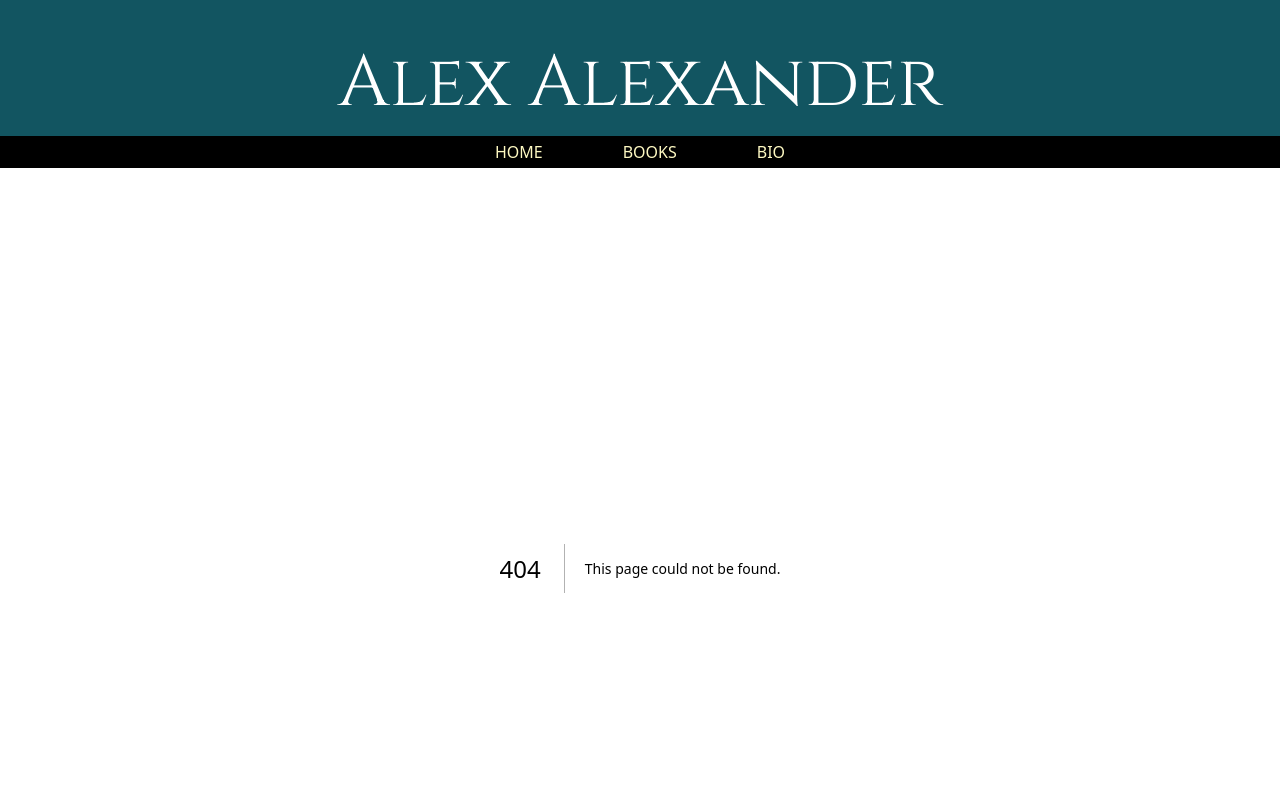
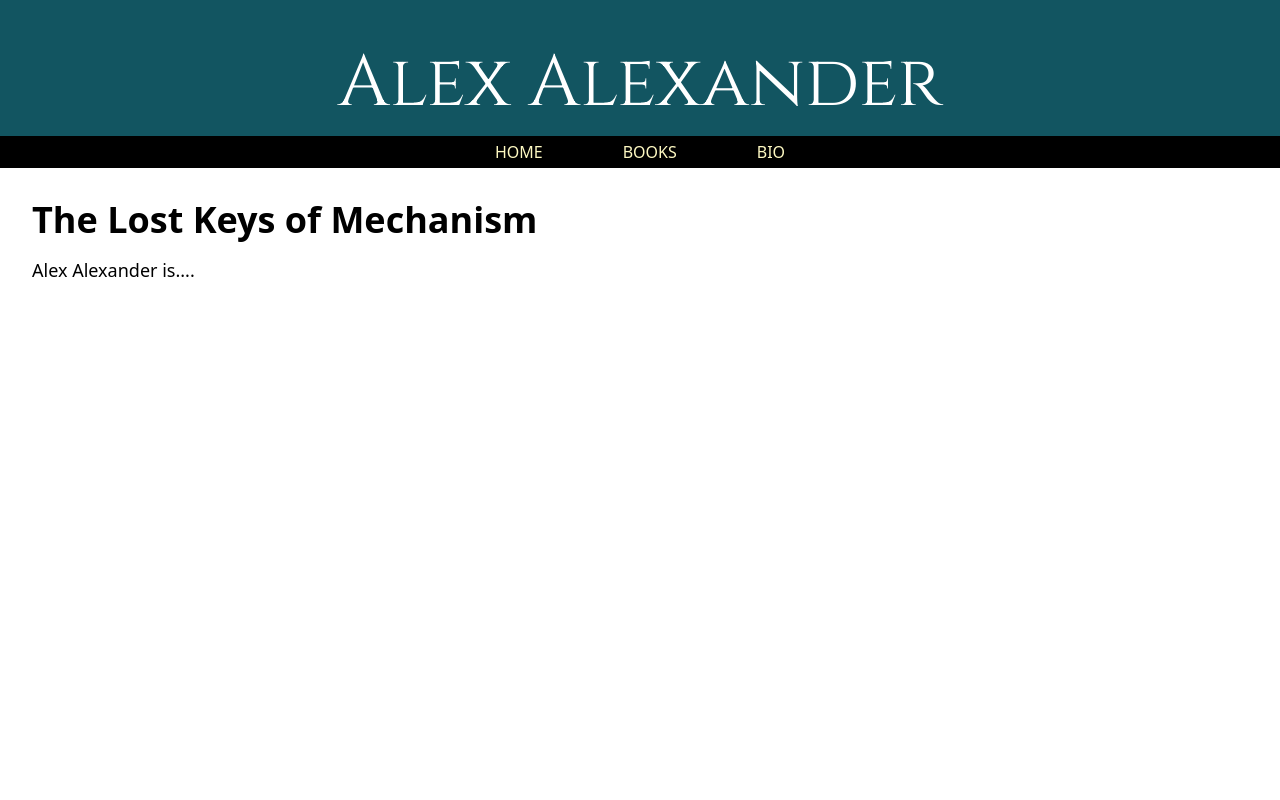
Before and after one commit to UzonnaA/Alex-Website, a Next.js app: page /books/lost-keys in a window 1280 px wide. Before the commit this address had no page. Shown: the top 800 px of the page. Built offline with nearby package versions, Linux system fonts and the light colour scheme.

Commit message:
Lost Keys and Seven Arts
NEW: File structure for adding new books is ready to go

```diff
--- a/src/pages/books.js
+++ b/src/pages/books.js
@@ -1,3 +1,5 @@
+import Link from 'next/link'
+
 export default function Books() {
   return (
     <section className="min-h-screen bg-white text-black p-8">
@@ -5,6 +7,14 @@ export default function Books() {
       <p className="text-lg">
         Alex Alexander is....
       </p>
+      <Link href="/books/lost-keys">
+        <button className="bg-[#0e3a5b] text-white px-4 py-2 text-sm font-semibold cursor-pointer transition transform
+        duration-100 ease-in-out hover:scale-120">The Lost Keys</button>
+      </Link>
+      <Link href="/books/seven-arts">
+        <button className="bg-[#0e3a5b] text-white px-4 py-2 text-sm font-semibold cursor-pointer transition transform
+        duration-100 ease-in-out hover:scale-120">The Seven Arts</button>
+      </Link>
     </section>
   )
 }
--- /dev/null
+++ b/src/pages/books/lost-keys.js
@@ -0,0 +1,10 @@
+export default function LostKeys() {
+  return (
+    <section className="min-h-screen bg-white text-black p-8">
+      <h1 className="text-4xl font-bold mb-4">The Lost Keys of Mechanism</h1>
+      <p className="text-lg">
+        Alex Alexander is....
+      </p>
+    </section>
+  )
+}
--- /dev/null
+++ b/src/pages/books/seven-arts.js
@@ -0,0 +1,10 @@
+export default function SevenArts() {
+  return (
+    <section className="min-h-screen bg-white text-black p-8">
+      <h1 className="text-4xl font-bold mb-4">An Initiated Mechanic&apos;s View of The Seven Liberal Arts and Sciences</h1>
+      <p className="text-lg">
+        Alex Alexander is....
+      </p>
+    </section>
+  )
+}
```
